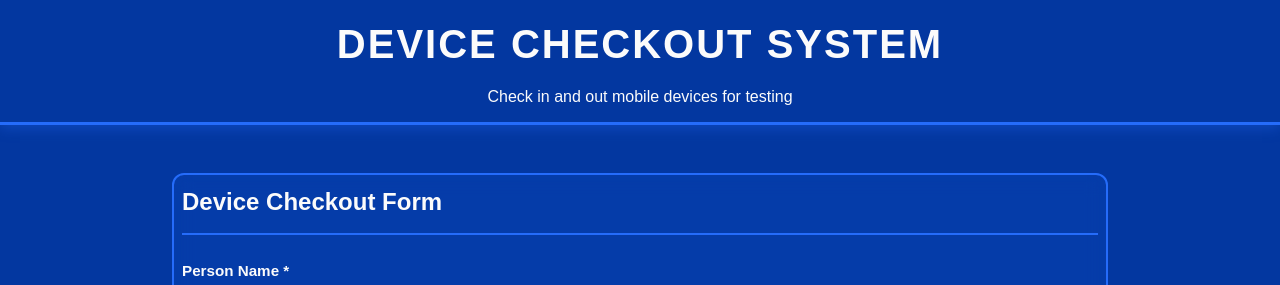
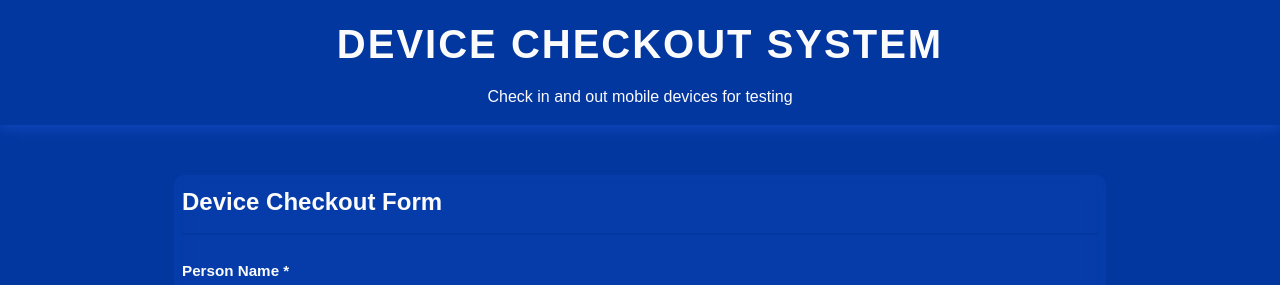
Before and after one commit to colefin8/device-checkout-app, a Vue app: page / in a window 1280 px wide. Shown: the top 285 px of the page. Built offline with nearby package versions, Linux system fonts and the light colour scheme; no server answers; a web font is replaced by a local one.

Commit message:
color changes

```diff
--- a/src/App.vue
+++ b/src/App.vue
@@ -191,7 +191,7 @@ header {
   background: var(--primary-blue);
   padding: .75rem .5rem;
   text-align: center;
-  border-bottom: 3px solid #256CFA;
+  border-bottom: 3px solid #0337A0;
   box-shadow: 0 4px 12px rgba(37, 108, 250, 0.3);
 }
 
@@ -221,7 +221,7 @@ main {
 section {
   margin-bottom: 3rem;
   background: rgba(37, 108, 250, 0.1);
-  border: 2px solid #256CFA;
+  border: 2px solid #0337A0;
   border-radius: 12px;
   padding: .5rem;
   backdrop-filter: blur(10px);
@@ -231,7 +231,7 @@ section h2 {
   font-size: 1.5rem;
   color: var(--off-white);
   margin-bottom: 1.5rem;
-  border-bottom: 2px solid #256CFA;
+  border-bottom: 2px solid #0337A0;
   padding-bottom: 0.75rem;
 }
 
```
